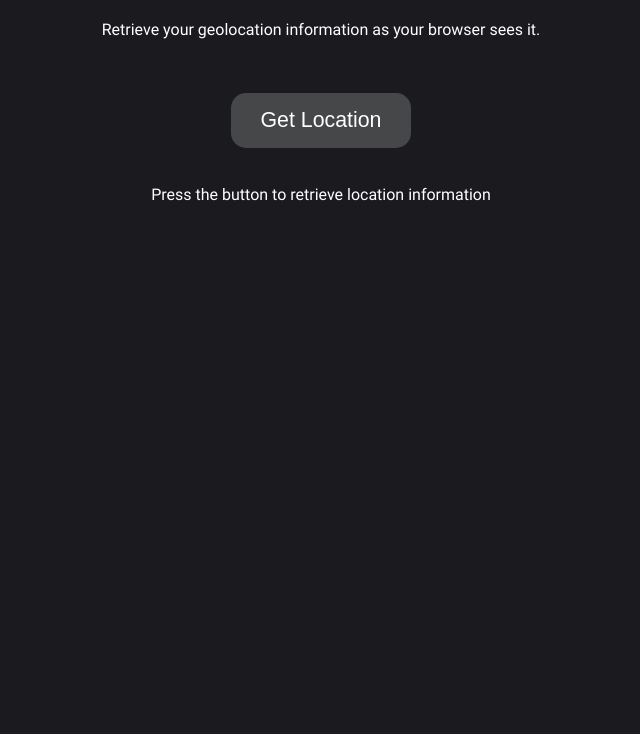
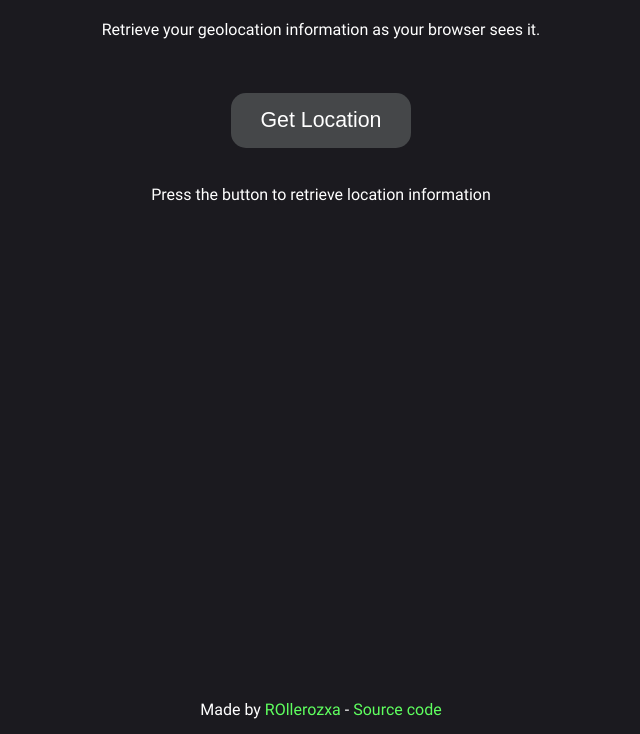
Before and after one commit to rollerozxa/gps.voxelmanip.se, a plain HTML site: page index.html in a window 1280 px wide. Shown: the part 66-800 px from the top of the page, without its empty margins (319-959 px from the left). Drawn offline with Linux system fonts and the light colour scheme.

Commit message:
Add sticky footer & adjust colours

```diff
--- a/css/style.css
+++ b/css/style.css
@@ -23,11 +23,25 @@ body {
 	font-family: Roboto, sans-serif;
 
 	max-width: 720px;
-	margin: 15px auto;
+	margin: auto;
+	display: flex;
+	flex-direction: column;
+	min-height: 100vh;
+}
+
+main {
+	flex: 1;
+}
+
+footer {
+	text-align: center;
+	margin: auto;
+	margin-top: 5em;
+	padding: 15px 0;
 }
 
 a {
-	color: lime;
+	color: #5fff5f;
 	text-decoration: none;
 }
 a:hover {
@@ -80,6 +94,6 @@ button {
 	margin: 1em 0;
 }
 button:hover {
-	background-color: #3d74ac;
+	background-color: #409e33;
 	color: white;
 }
--- a/index.html
+++ b/index.html
@@ -20,12 +20,13 @@
 	<link rel="manifest" href="site.webmanifest">
 </head>
 <body>
-	<div class="top">
+	<header class="top">
 		<h1>Browser geolocation viewer</h1>
 
 		<p class="tagline">Retrieve your geolocation information as your browser sees it.</p>
-	</div>
+	</header>
 
+	<main>
 		<div class="location-retrieval">
 			<button id="location-btn" onclick="getLocation()">Get Location</button>
 
@@ -60,7 +61,11 @@
 				<a id="openstreetmap-link" href="" target="_blank">View on OpenStreetMap</a>
 			</p>
 		</div>
+	</main>
 
+	<footer>
+		Made by <a href="https://voxelmanip.se">ROllerozxa</a> - <a href="https://github.com/rollerozxa/gps.voxelmanip.se">Source code</a>
+	</footer>
 
 	<script src="js/openlocationcode.js"></script>
 	<script src="js/script.js"></script>
```
Lines whose indentation alone changed are shown as unchanged.
